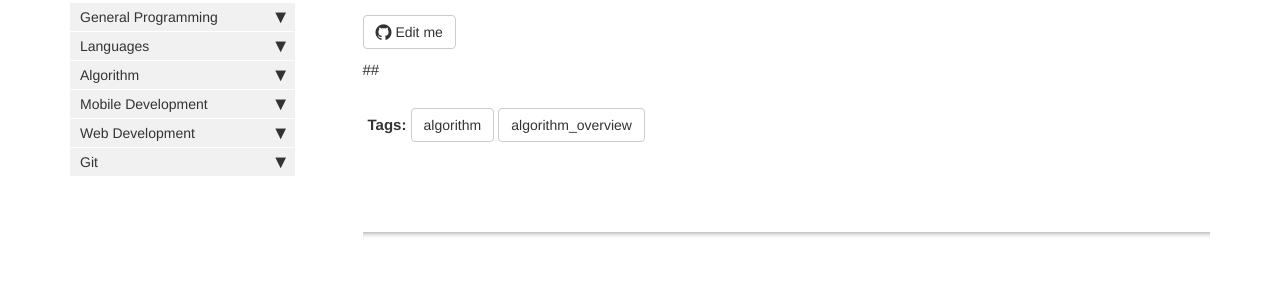
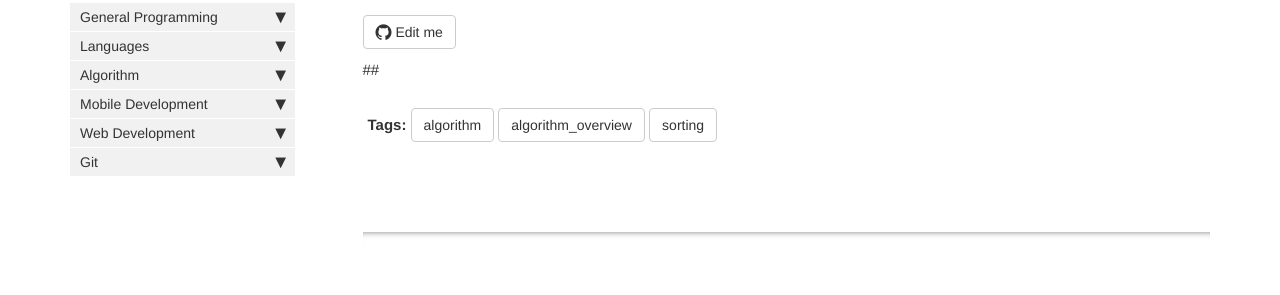
Before and after one commit to HungryOrc/hungryorc.github.io, a Jekyll site: the page built from pages/algorithm/algorithm_selection_sort.md, in a window 1280 px wide. Shown: the part 126-421 px from the top of the page. Built offline with Jekyll 4.4.1, drawn with Linux system fonts in a browser that asks for light colours; nearby versions of some CDN libraries; comment, search, counter and statistics services are not loaded.

Commit message:
Update tags.yml

```diff
--- a/_data/tags.yml
+++ b/_data/tags.yml
@@ -17,6 +17,7 @@ allowed-tags:
   - algorithm
   - algorithm_overview
   - recursion
+  - sorting
   - subarray
   - dynamic_programming
   # Other Tags
```
